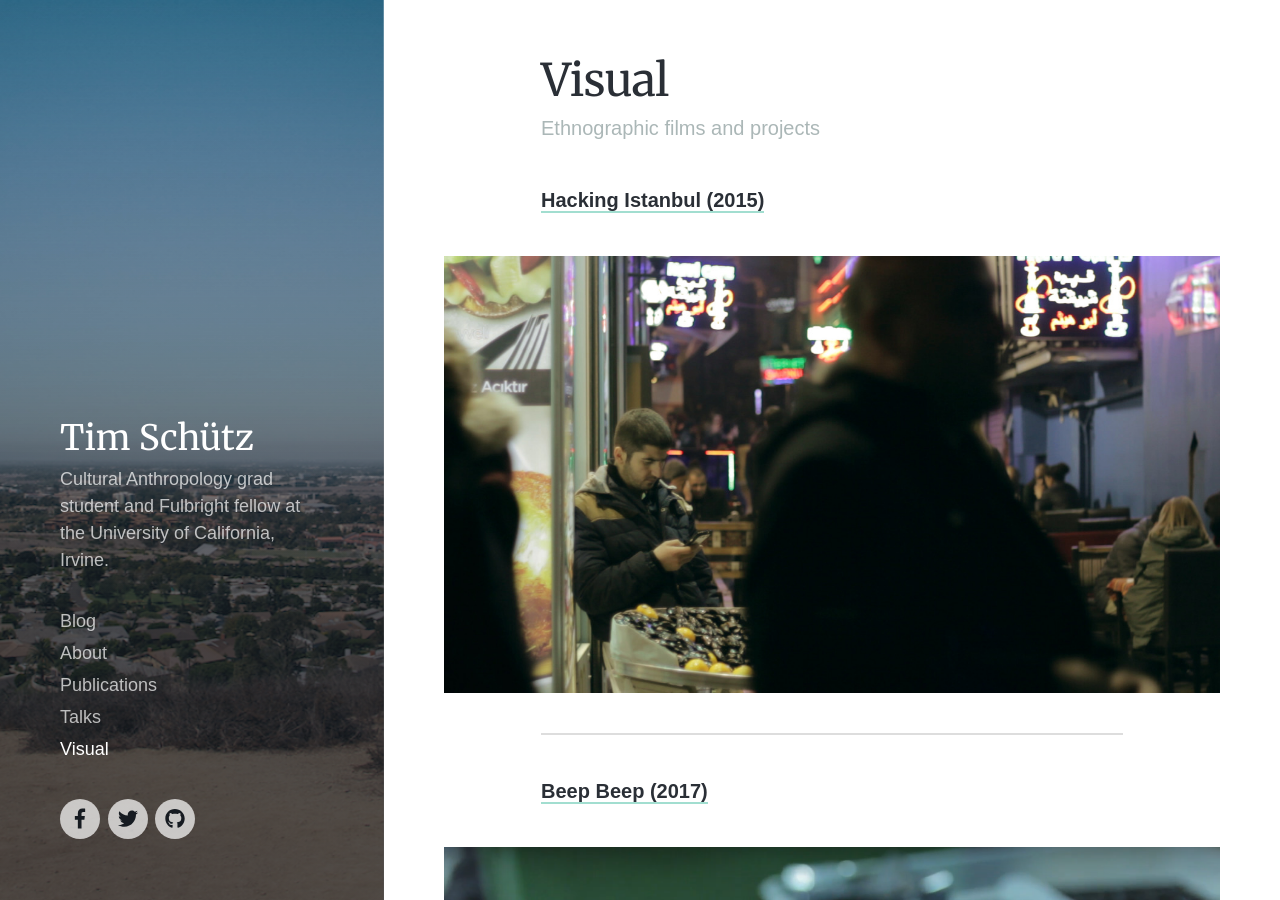
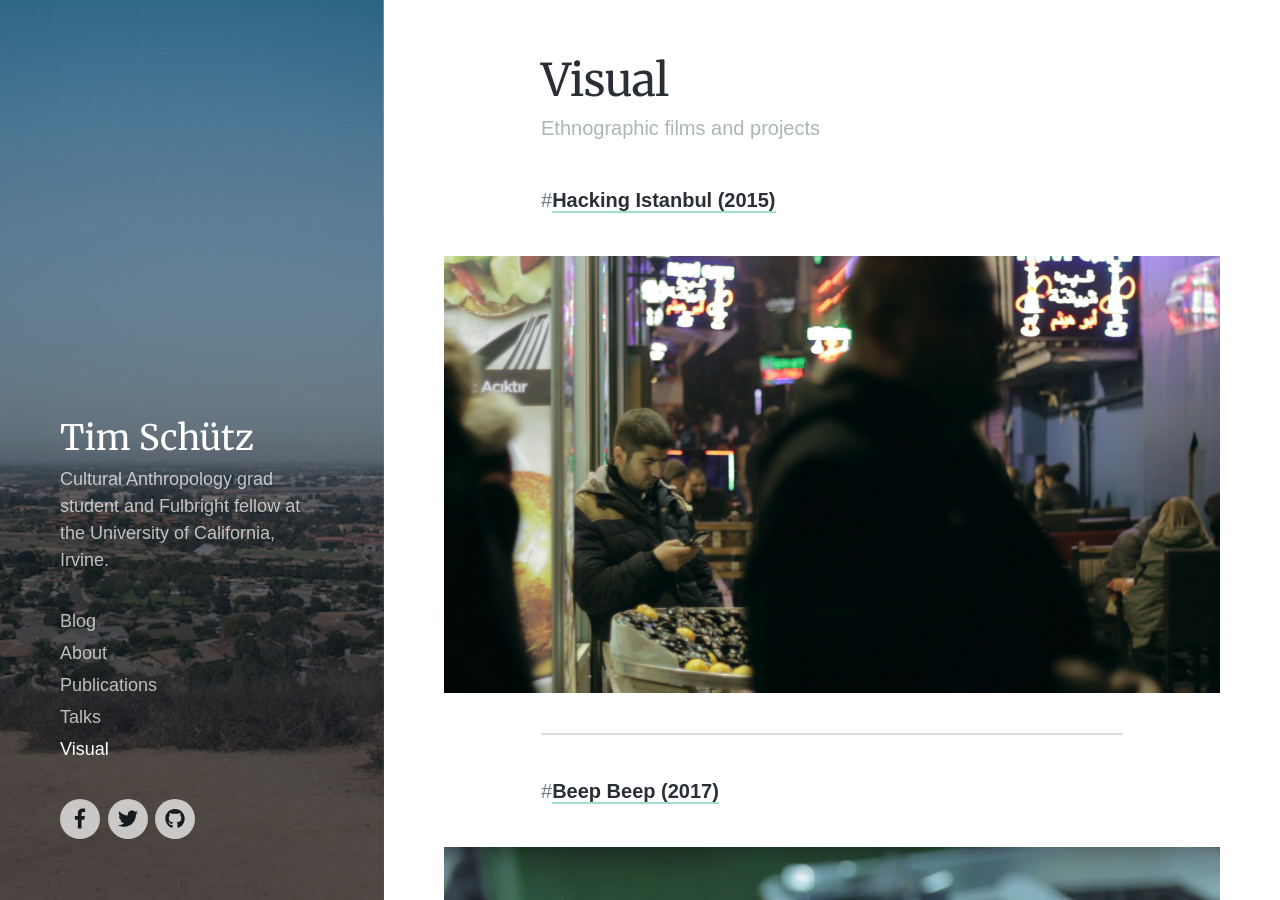
Before and after one commit to SimJoSt/timschuetz.github.io, a Jekyll site: the page built from _pages/visual.md, in a window 1280 px wide and 900 px high. Built offline with Jekyll 4.4.1, drawn with Linux system fonts in a browser that asks for light colours; nearby versions of some CDN libraries; some web fonts are replaced.

```diff
--- a/_pages/visual.md
+++ b/_pages/visual.md
@@ -5,12 +5,12 @@ description: Ethnographic films and projects
 featured_image: /images/blog/2018/IMG_8643.jpg
 ---
 
-[Hacking Istanbul (2015)](https://timschuetz.github.io/project/hacking-istanbul)
+#[Hacking Istanbul (2015)](https://timschuetz.github.io/project/hacking-istanbul)
 
 ![](/images/visual/hacking-istanbul-1.jpg)
 
 ---
 
-[Beep Beep (2017)](https://timschuetz.github.io/project/beep-beep)
+#[Beep Beep (2017)](https://timschuetz.github.io/project/beep-beep)
 
 ![](/images/visual/beep-beep-2.png)
```
